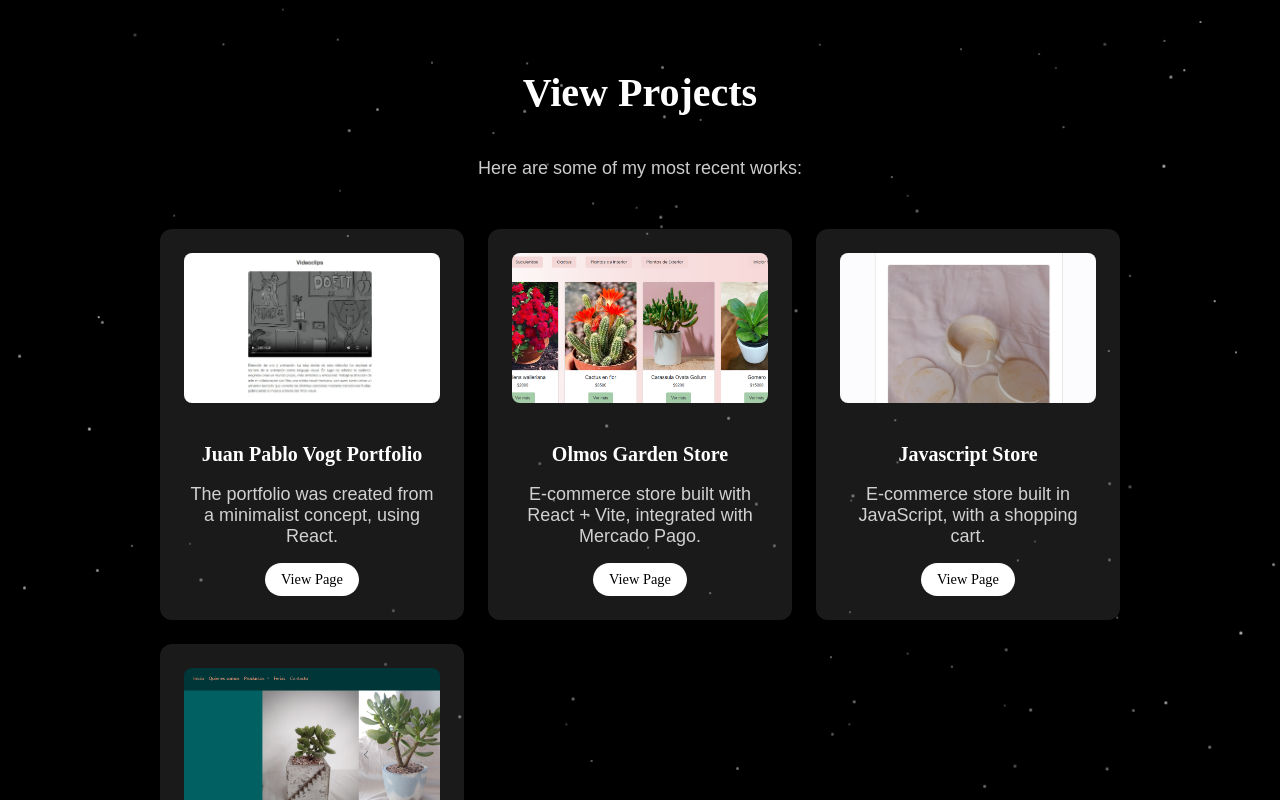
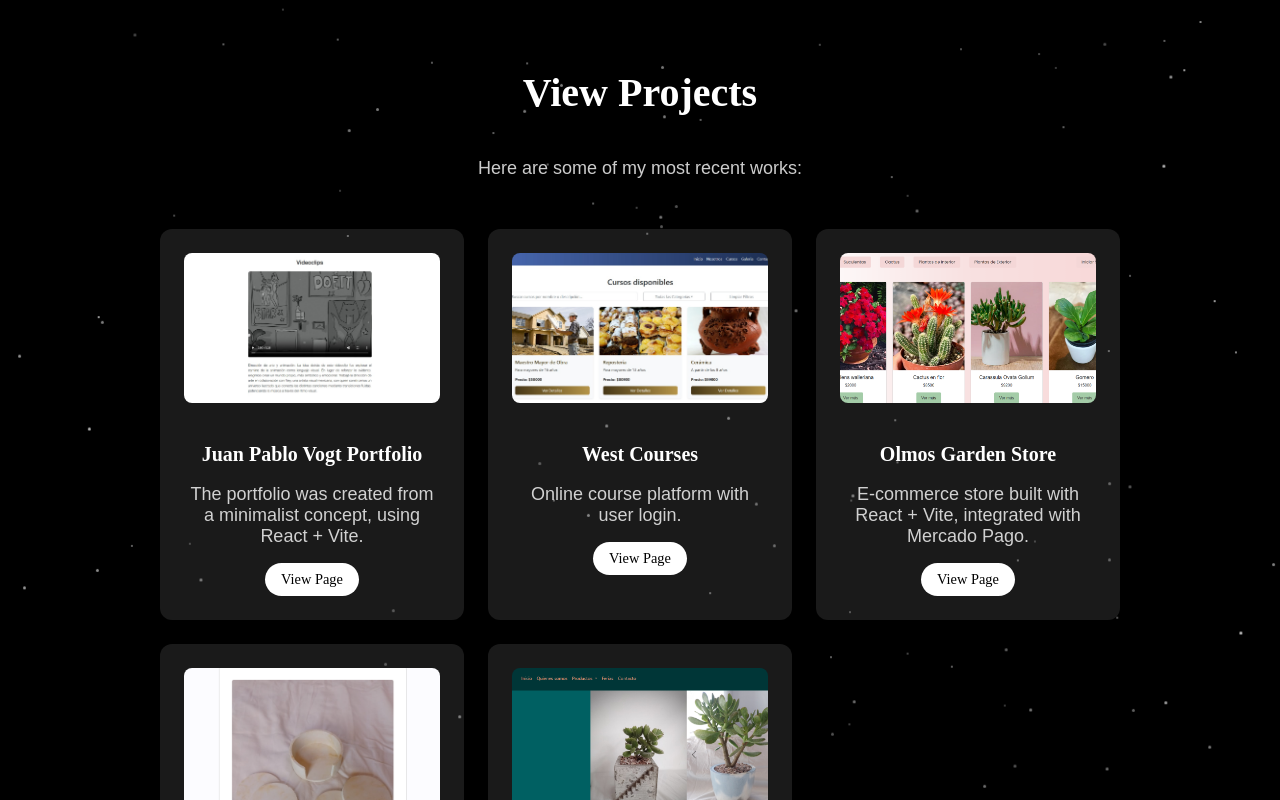
Before and after one commit to Daniel-Collado/portfolio-collado, a React (Vite) app: page / in a window 1280 px wide. Both pictures are taken after a click on the button "View Projects". Shown: the part 325-1125 px from the top of the page. Built offline with nearby package versions, Linux system fonts and the light colour scheme; a web font is replaced by a local one.

Commit message:
nueva card de trabajos agregada (oeste cursos)

```diff
--- a/src/components/PortfolioContent.jsx
+++ b/src/components/PortfolioContent.jsx
@@ -78,9 +78,22 @@ const PortfolioContent = ({ activeSection, setActiveSection, scrollToTop, formDa
                             </a>
                         </div>
                         <div className="project-card">
-                            <img src="/images/Tienda-ecommerce.png" alt="Proyecto 2" className="project-image" />
+                            <img src="/images/oestecursos.jpg" alt="Proyecto 2" className="project-image" />
                             <h3 className="project-title">{t('project_2_title')}</h3>
                             <p className="section-text mb-4">{t('project_2_description')}</p>
+                            <a
+                                href="https://oestecursos.onrender.com/"
+                                target="_blank"
+                                rel="noopener noreferrer"
+                                className="project-link"
+                            >
+                                {t('view_project')}
+                            </a>
+                        </div>
+                        <div className="project-card">
+                            <img src="/images/Tienda-ecommerce.png" alt="Proyecto 3" className="project-image" />
+                            <h3 className="project-title">{t('project_3_title')}</h3>
+                            <p className="section-text mb-4">{t('project_3_description')}</p>
                             <a
                                 href="https://tienda-jardin-olmos.vercel.app/"
                                 target="_blank"
@@ -91,9 +104,9 @@ const PortfolioContent = ({ activeSection, setActiveSection, scrollToTop, formDa
                             </a>
                         </div>
                         <div className="project-card">
-                            <img src="/images/Tienda-javascript.png" alt="Proyecto 3" className="project-image" />
-                            <h3 className="project-title">{t('project_3_title')}</h3>
-                            <p className="section-text mb-4">{t('project_3_description')}</p>
+                            <img src="/images/Tienda-javascript.png" alt="Proyecto 4" className="project-image" />
+                            <h3 className="project-title">{t('project_4_title')}</h3>
+                            <p className="section-text mb-4">{t('project_4_description')}</p>
                             <a
                                 href="https://daniel-collado.github.io/JavaScript-Coder-2/"
                                 target="_blank"
@@ -104,9 +117,9 @@ const PortfolioContent = ({ activeSection, setActiveSection, scrollToTop, formDa
                             </a>
                         </div>
                         <div className="project-card">
-                            <img src="/images/Tienda-Html-y-CSS.png" alt="Proyecto 4" className="project-image" />
-                            <h3 className="project-title">{t('project_4_title')}</h3>
-                            <p className="section-text mb-4">{t('project_4_description')}</p>
+                            <img src="/images/Tienda-Html-y-CSS.png" alt="Proyecto 5" className="project-image" />
+                            <h3 className="project-title">{t('project_5_title')}</h3>
+                            <p className="section-text mb-4">{t('project_5_description')}</p>
                             <a
                                 href="https://daniel-collado.github.io/CH-DW-Tercera-Entrega/index.html"
                                 target="_blank"
--- a/src/i18n.js
+++ b/src/i18n.js
@@ -17,15 +17,18 @@ const resources = {
         projects_description: 'Aquí están algunos de mis trabajos más recientes:',
         project_1_title: 'Juan Pablo Vogt Portfolio',
         project_1_description:
-            'El portfolio se trabajó a partir de un concepto minimalista. Está realizado en React',
-        project_2_title: 'Tienda Jardín Olmos',
+            'El portfolio se trabajó a partir de un concepto minimalista. Está realizado con React + Vite.',
+        project_2_title: 'Oeste Cursos',
         project_2_description:
+            'Plataforma de cursos online con login de usuarios.',
+        project_3_title: 'Tienda Jardín Olmos',
+        project_3_description:
             'Tienda e-commerce realizada con React + Vite, con Mercado Pago integrado.',
-        project_3_title: 'Tienda Javascript',
-        project_3_description:
+        project_4_title: 'Tienda Javascript',
+        project_4_description:
             'Tienda e-commerce realizada en JavaScript, con carrito de compras.',
-        project_4_title: 'Caldén Macetas',
-        project_4_description:
+        project_5_title: 'Caldén Macetas',
+        project_5_description:
             'Tienda de muestra de productos con énfasis en lo visual, realizada con Html + CSS y Bootstrap.',
         view_project: 'Ver Página',
         services_description:
@@ -58,15 +61,18 @@ const resources = {
         projects_description: 'Here are some of my most recent works:',
         project_1_title: 'Juan Pablo Vogt Portfolio',
         project_1_description:
-            'The portfolio was created from a minimalist concept, using React.',
-        project_2_title: 'Olmos Garden Store',
+            'The portfolio was created from a minimalist concept, using React + Vite.',
+        project_2_title: 'West Courses',
         project_2_description:
+            'Online course platform with user login.',
+        project_3_title: 'Olmos Garden Store',
+        project_3_description:
             'E-commerce store built with React + Vite, integrated with Mercado Pago.',
-        project_3_title: 'Javascript Store',
-        project_3_description:
+        project_4_title: 'Javascript Store',
+        project_4_description:
             'E-commerce store built in JavaScript, with a shopping cart.',
-        project_4_title: 'Caldén Pots',
-        project_4_description:
+        project_5_title: 'Caldén Pots',
+        project_5_description:
             'Product showcase store with a focus on visuals, built with HTML + CSS and Bootstrap.',
         view_project: 'View Page',
         services_description:
```
Also changed, not shown: public/images/oestecursos.jpg (added).
